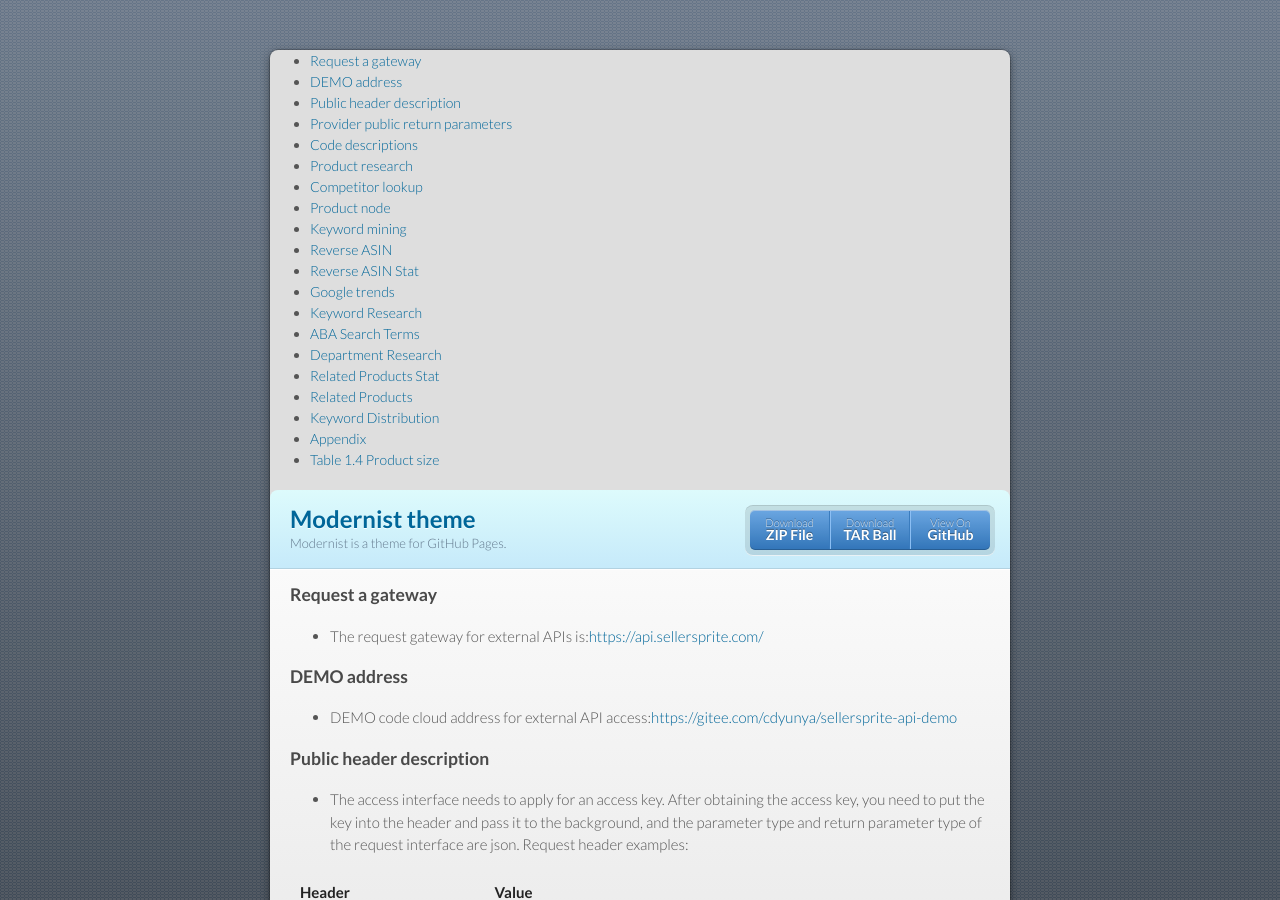
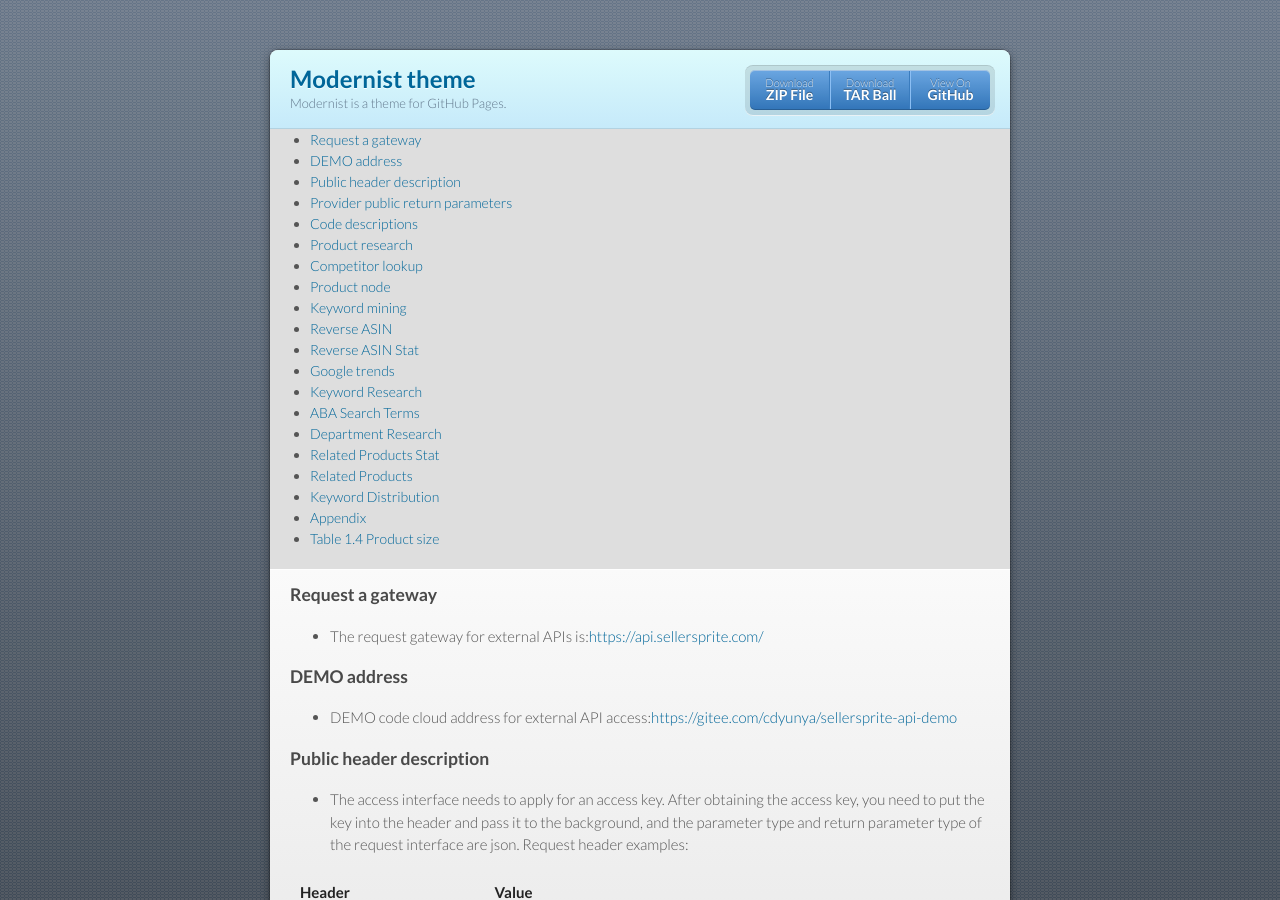
Before and after one commit to sellersprite/sellersprite.github.io, a Jekyll site: the page built from index.md, in a window 1280 px wide and 900 px high. Built offline with Jekyll 4.4.1, drawn with Linux system fonts in a browser that asks for light colours; our own code applies the rules of GitHub Pages for plain Markdown files.

Commit message:
Update default.html

```diff
--- a/_layouts/default.html
+++ b/_layouts/default.html
@@ -55,9 +55,6 @@ $(function() {
   </script>
   <body>
     <div class="wrapper">
-      <nav>
-        <ul></ul>
-      </nav>
       <header {% unless site.description or site.github.project_tagline %} class="without-description" {% endunless %}>
         <h1>{{ site.title | default: site.github.repository_name }}</h1>
         {% if site.description or site.github.project_tagline %}
@@ -72,6 +69,9 @@ $(function() {
           <li><a href="{{ site.github.repository_url }}">View On <strong>GitHub</strong></a></li>
         </ul>
       </header>
+        <nav>
+        <ul></ul>
+      </nav>
       <section>
 
       {{ content }}
```
